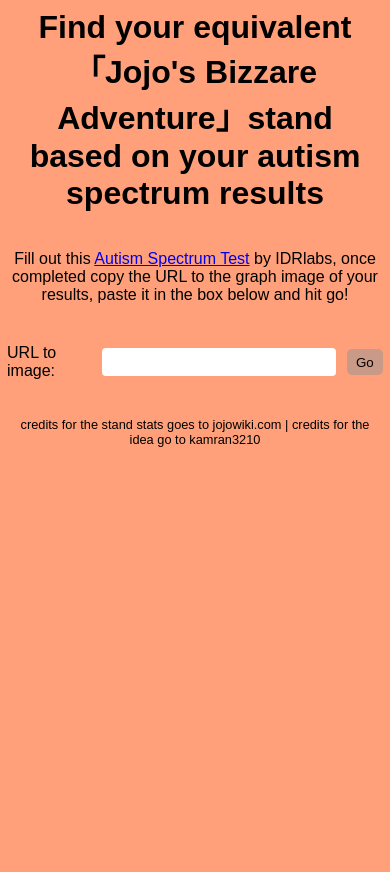
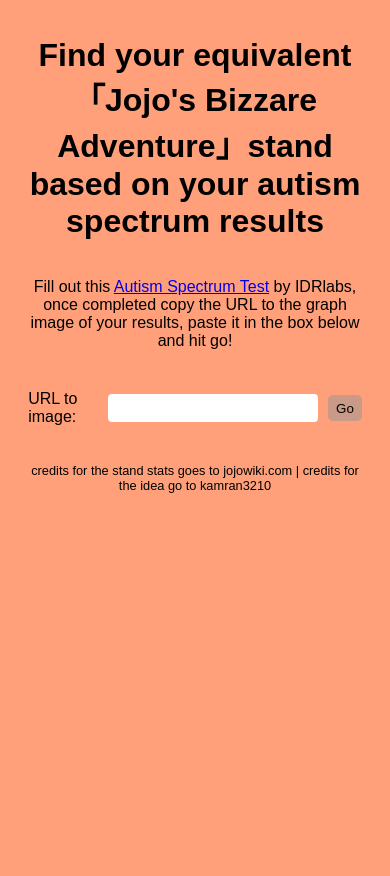
Before and after one commit to AlessioRW/jojo-stand-by-asd, a React (Create React App) app: page / in a window 390 px wide. Shown: the top 876 px of the page. Built offline with nearby package versions, Linux system fonts and the light colour scheme.

Commit message:
fixed mobile styling

```diff
--- a/src/pages/Results.jsx
+++ b/src/pages/Results.jsx
@@ -1,10 +1,11 @@
 import { useEffect, useState } from "react"
 import { calculateStand } from "../utils/calculateStand"
-import { useLocation } from "react-router-dom"
+import { useLocation, useSearchParams } from "react-router-dom"
 import { useNavigate } from "react-router-dom/dist"
 
 export function Results(){
     const [standsByScore, setStandsByScore] = useState([])
+    const [queryParameters] = useSearchParams()
 
     const location =  useLocation()
     const navigate = useNavigate()
@@ -44,6 +45,7 @@
 
 
     useEffect(() => {
+        console.log(queryParameters.get('scores'))
         if (location.state){
             setStandsByScore(calculateStand(location.state.score))
 
--- a/src/styles/main.scss
+++ b/src/styles/main.scss
@@ -11,6 +11,8 @@
     background-color: bisque;
     font-family: Arial, Helvetica, sans-serif
 }
+
+
 
 .page{
     background-color:lightsalmon;
@@ -29,8 +31,26 @@
 }
 
 @media (max-width: 800px){
+
+    html{
+        background-color: lightsalmon;
+    }
+
+    #root{
+        background-color: lightsalmon;
+        height: 100%;
+
+    }
+
+
     .page{
+        padding-bottom: 1em;
         width: 100vw;
         height: 100vh;
+        border-radius: 0px;
+
+        input{
+            margin-left: 0.1em;
+        }
     }
 }
--- a/src/styles/pages/main.scss
+++ b/src/styles/pages/main.scss
@@ -8,6 +8,8 @@
 
     .description{
         text-align: center;
+        padding-left: 1em;
+        padding-right: 1em;
     }
 
     .input{
@@ -52,5 +54,21 @@
         font-size: 80%;
         margin-bottom: 0px;
         text-align: center;
+        padding-left: 1em;
+        padding-right: 1em;
     }
 }
+
+@media (max-width: 800px){
+    .input{
+        width: 90%;
+        .url-input{
+            margin-left: 0.1em !important;
+        }
+
+        label{
+            text-align: left;
+        }
+
+    }
+}
--- a/src/styles/pages/results.scss
+++ b/src/styles/pages/results.scss
@@ -48,3 +48,19 @@
 
 
 }
+
+
+@media (max-width: 800px){
+    .user-stats{
+        display: flex;
+        flex-direction: column;
+        gap: 0.1em;
+        h3{
+            text-align: center;
+            font-size: 80%;
+            margin-bottom: 0.1em;
+            margin-top: 0.2em;
+        }
+    }
+
+}
```
